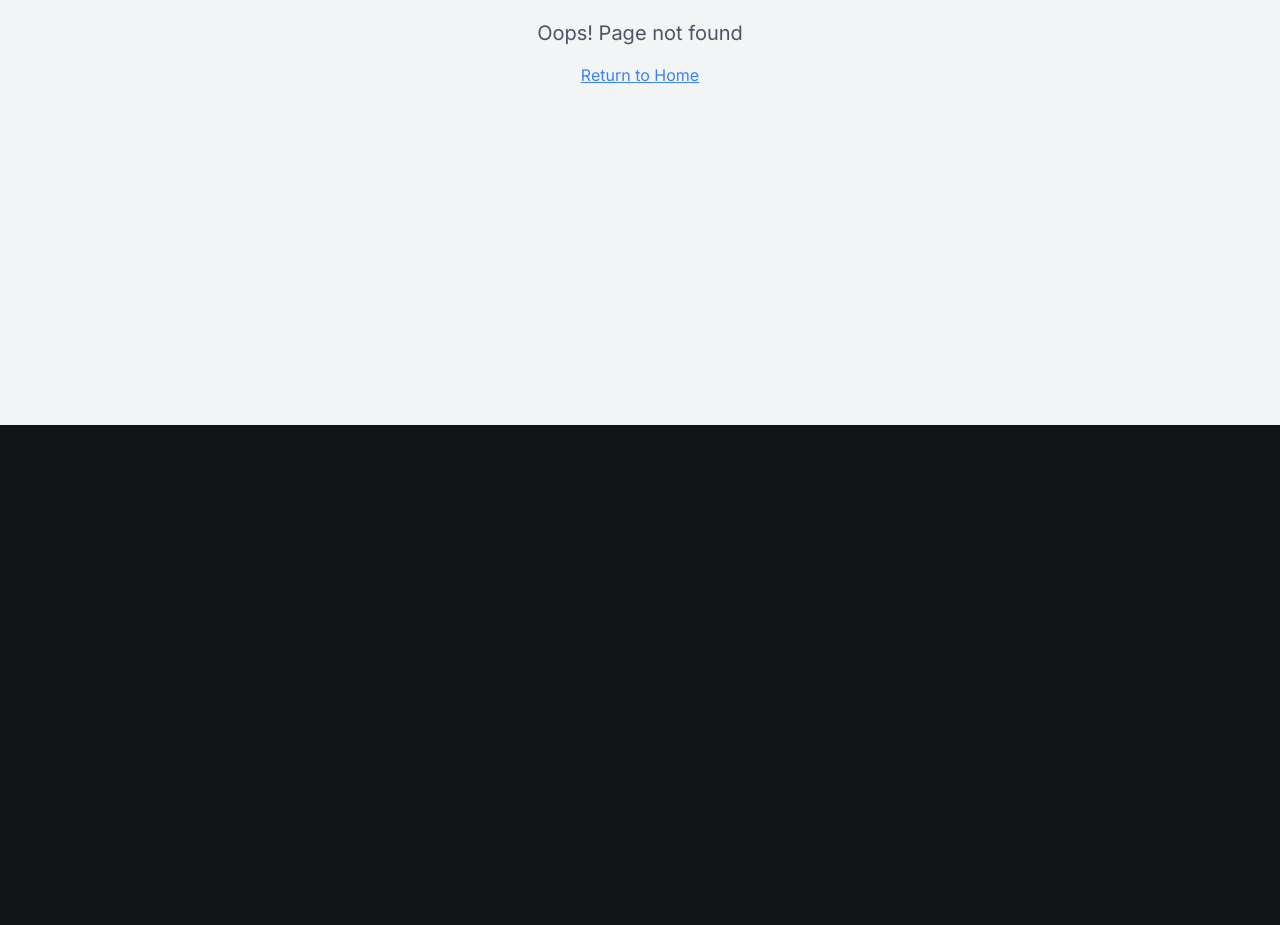
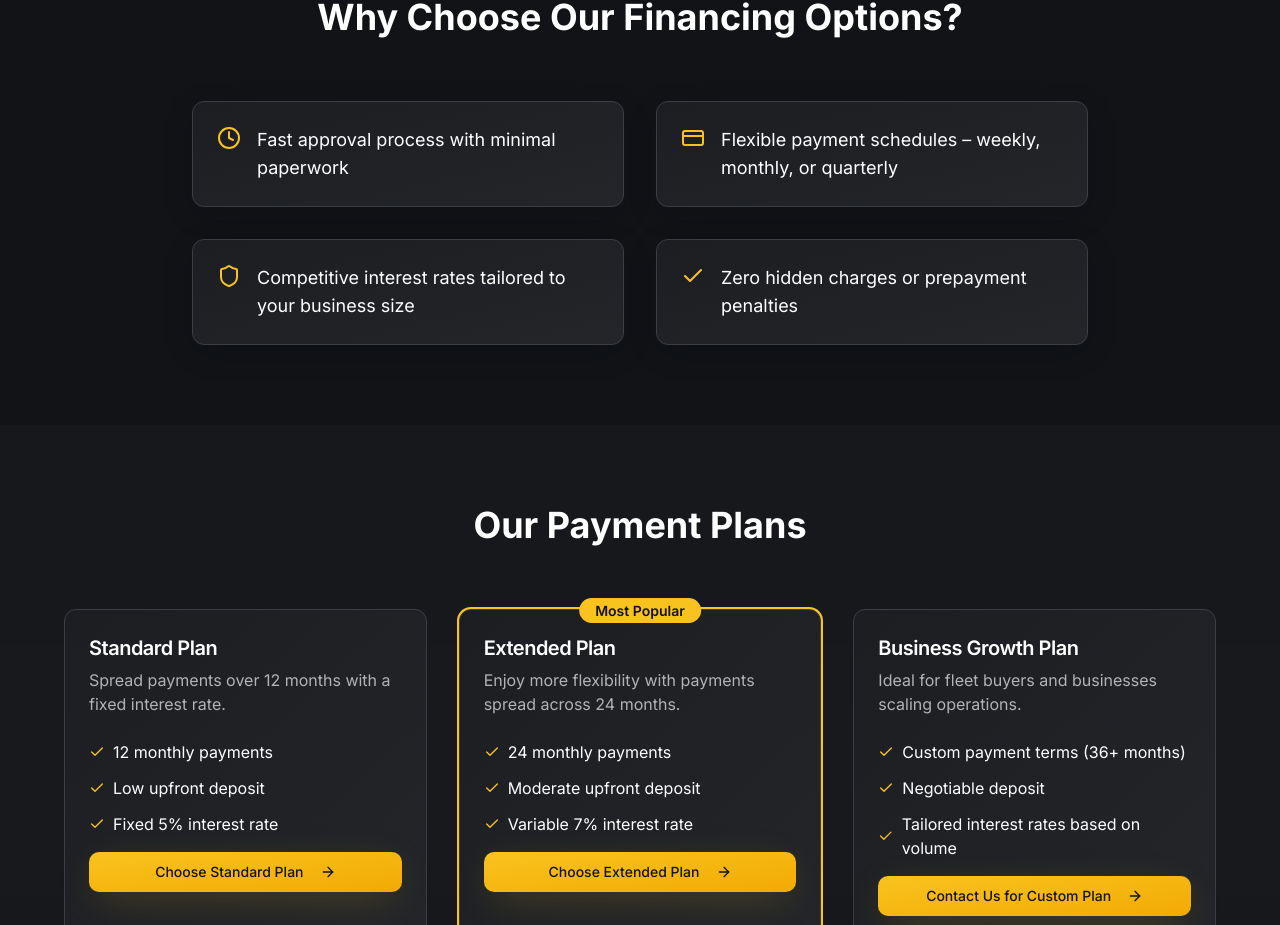
Before and after one commit to Unendingmould/driveon-rentals, a React (Vite) app: page /financing in a window 1280 px wide. Before the commit this address had no page. Shown: the part 375-1300 px from the top of the page. Before the commit the page ends 800 px from the top, so only its background shows below. Built offline with nearby package versions, Linux system fonts and the light colour scheme.

Commit message:
Add Financing Page
Created a new "Financing & Payment Plan" page with sections for header, financing benefits, payment plan options, how it works, and a call to action. Added the new page to the navigation.

```diff
--- a/src/App.tsx
+++ b/src/App.tsx
@@ -8,6 +8,7 @@ import About from "./pages/About";
 import OurTrucks from "./pages/OurTrucks";
 import OrderForm from "./pages/OrderForm";
 import Contact from "./pages/Contact";
+import Financing from "./pages/Financing";
 import NotFound from "./pages/NotFound";
 
 const queryClient = new QueryClient();
@@ -24,6 +25,7 @@ const App = () => (
           <Route path="/trucks" element={<OurTrucks />} />
           <Route path="/order" element={<OrderForm />} />
           <Route path="/contact" element={<Contact />} />
+          <Route path="/financing" element={<Financing />} />
           {/* ADD ALL CUSTOM ROUTES ABOVE THE CATCH-ALL "*" ROUTE */}
           <Route path="*" element={<NotFound />} />
         </Routes>
--- a/src/components/Navigation.tsx
+++ b/src/components/Navigation.tsx
@@ -12,6 +12,7 @@ export default function Navigation() {
     { href: "/", label: "Home" },
     { href: "/about", label: "About Us" },
     { href: "/trucks", label: "Our Trucks" },
+    { href: "/financing", label: "Financing" },
     { href: "/contact", label: "Contact Us" },
   ];
 
--- /dev/null
+++ b/src/pages/Financing.tsx
@@ -0,0 +1,211 @@
+import { Check, Clock, Shield, CreditCard, ArrowRight } from "lucide-react";
+import { Button } from "@/components/ui/button";
+import { Card, CardContent, CardHeader, CardTitle } from "@/components/ui/card";
+import Navigation from "@/components/Navigation";
+
+const Financing = () => {
+  const plans = [
+    {
+      name: "Standard Plan",
+      description: "Spread payments over 12 months with a fixed interest rate.",
+      features: [
+        "12 monthly payments",
+        "Low upfront deposit",
+        "Fixed 5% interest rate"
+      ],
+      cta: "Choose Standard Plan",
+      popular: false
+    },
+    {
+      name: "Extended Plan",
+      description: "Enjoy more flexibility with payments spread across 24 months.",
+      features: [
+        "24 monthly payments",
+        "Moderate upfront deposit",
+        "Variable 7% interest rate"
+      ],
+      cta: "Choose Extended Plan",
+      popular: true
+    },
+    {
+      name: "Business Growth Plan",
+      description: "Ideal for fleet buyers and businesses scaling operations.",
+      features: [
+        "Custom payment terms (36+ months)",
+        "Negotiable deposit",
+        "Tailored interest rates based on volume"
+      ],
+      cta: "Contact Us for Custom Plan",
+      popular: false
+    }
+  ];
+
+  const benefits = [
+    {
+      icon: <Clock className="w-6 h-6" />,
+      text: "Fast approval process with minimal paperwork"
+    },
+    {
+      icon: <CreditCard className="w-6 h-6" />,
+      text: "Flexible payment schedules – weekly, monthly, or quarterly"
+    },
+    {
+      icon: <Shield className="w-6 h-6" />,
+      text: "Competitive interest rates tailored to your business size"
+    },
+    {
+      icon: <Check className="w-6 h-6" />,
+      text: "Zero hidden charges or prepayment penalties"
+    }
+  ];
+
+  const steps = [
+    "Select your truck from our Trucks page.",
+    "Fill out the financing form with your details.",
+    "Choose your preferred payment plan.",
+    "Get approval and start driving your truck!"
+  ];
+
+  return (
+    <div className="min-h-screen bg-background">
+      <Navigation />
+
+      {/* Header Section */}
+      <section className="relative py-24 bg-gradient-to-r from-background via-background/95 to-background overflow-hidden">
+        <div className="container mx-auto px-4 relative z-10">
+          <div className="text-center max-w-4xl mx-auto">
+            <h1 className="text-5xl font-bold text-foreground mb-6 fade-in-up">
+              Flexible Financing & Payment Plans
+            </h1>
+            <p className="text-xl text-muted-foreground fade-in-up animation-delay-200">
+              Choose a payment plan that fits your budget and business needs.
+            </p>
+          </div>
+        </div>
+      </section>
+
+      {/* Why Finance With Us */}
+      <section className="py-20 bg-background">
+        <div className="container mx-auto px-4">
+          <div className="text-center mb-16">
+            <h2 className="text-4xl font-bold text-foreground mb-4">
+              Why Choose Our Financing Options?
+            </h2>
+          </div>
+
+          <div className="grid md:grid-cols-2 gap-8 max-w-4xl mx-auto">
+            {benefits.map((benefit, index) => (
+              <div
+                key={index}
+                className={`flex items-start space-x-4 p-6 card-gradient border border-border rounded-lg fade-in-up animation-delay-${index * 200}`}
+              >
+                <div className="text-primary flex-shrink-0">
+                  {benefit.icon}
+                </div>
+                <p className="text-foreground text-lg">{benefit.text}</p>
+              </div>
+            ))}
+          </div>
+        </div>
+      </section>
+
+      {/* Payment Plans */}
+      <section className="py-20 bg-muted/30">
+        <div className="container mx-auto px-4">
+          <div className="text-center mb-16">
+            <h2 className="text-4xl font-bold text-foreground mb-4">
+              Our Payment Plans
+            </h2>
+          </div>
+
+          <div className="grid lg:grid-cols-3 gap-8 max-w-6xl mx-auto">
+            {plans.map((plan, index) => (
+              <Card
+                key={index}
+                className={`relative card-gradient border-border hover-lift fade-in-up animation-delay-${index * 200} ${
+                  plan.popular ? 'ring-2 ring-primary' : ''
+                }`}
+              >
+                {plan.popular && (
+                  <div className="absolute -top-3 left-1/2 transform -translate-x-1/2">
+                    <span className="bg-primary text-primary-foreground px-4 py-1 rounded-full text-sm font-semibold">
+                      Most Popular
+                    </span>
+                  </div>
+                )}
+
+                <CardHeader>
+                  <CardTitle className="text-foreground text-xl">{plan.name}</CardTitle>
+                  <p className="text-muted-foreground">{plan.description}</p>
+                </CardHeader>
+
+                <CardContent className="space-y-4">
+                  <div className="space-y-3">
+                    {plan.features.map((feature, featureIndex) => (
+                      <div key={featureIndex} className="flex items-center space-x-2">
+                        <Check className="w-4 h-4 text-primary" />
+                        <span className="text-foreground">{feature}</span>
+                      </div>
+                    ))}
+                  </div>
+
+                  <Button className="w-full btn-cta mt-6">
+                    {plan.cta}
+                    <ArrowRight className="w-4 h-4 ml-2" />
+                  </Button>
+                </CardContent>
+              </Card>
+            ))}
+          </div>
+        </div>
+      </section>
+
+      {/* How It Works */}
+      <section className="py-20 bg-background">
+        <div className="container mx-auto px-4">
+          <div className="text-center mb-16">
+            <h2 className="text-4xl font-bold text-foreground mb-4">
+              How Financing Works
+            </h2>
+          </div>
+
+          <div className="max-w-3xl mx-auto">
+            <div className="space-y-8">
+              {steps.map((step, index) => (
+                <div
+                  key={index}
+                  className={`flex items-start space-x-6 fade-in-up animation-delay-${index * 200}`}
+                >
+                  <div className="w-10 h-10 bg-primary text-primary-foreground rounded-full flex items-center justify-center font-bold text-lg flex-shrink-0">
+                    {index + 1}
+                  </div>
+                  <div className="flex-1">
+                    <p className="text-lg text-foreground">{step}</p>
+                  </div>
+                </div>
+              ))}
+            </div>
+          </div>
+        </div>
+      </section>
+
+      {/* CTA Section */}
+      <section className="py-20 bg-gradient-to-r from-primary/10 to-primary/5">
+        <div className="container mx-auto px-4 text-center">
+          <h2 className="text-4xl font-bold text-foreground mb-4">
+            Ready to Get Started?
+          </h2>
+          <p className="text-xl text-muted-foreground mb-8 max-w-2xl mx-auto">
+            Apply today and get approved for your truck financing.
+          </p>
+          <Button className="btn-cta text-lg px-8 py-4">
+            Apply for Financing
+            <ArrowRight className="w-5 h-5 ml-2" />
+          </Button>
+        </div>
+      </section>
+    </div>
+  );
+};
+
+export default Financing;
```
